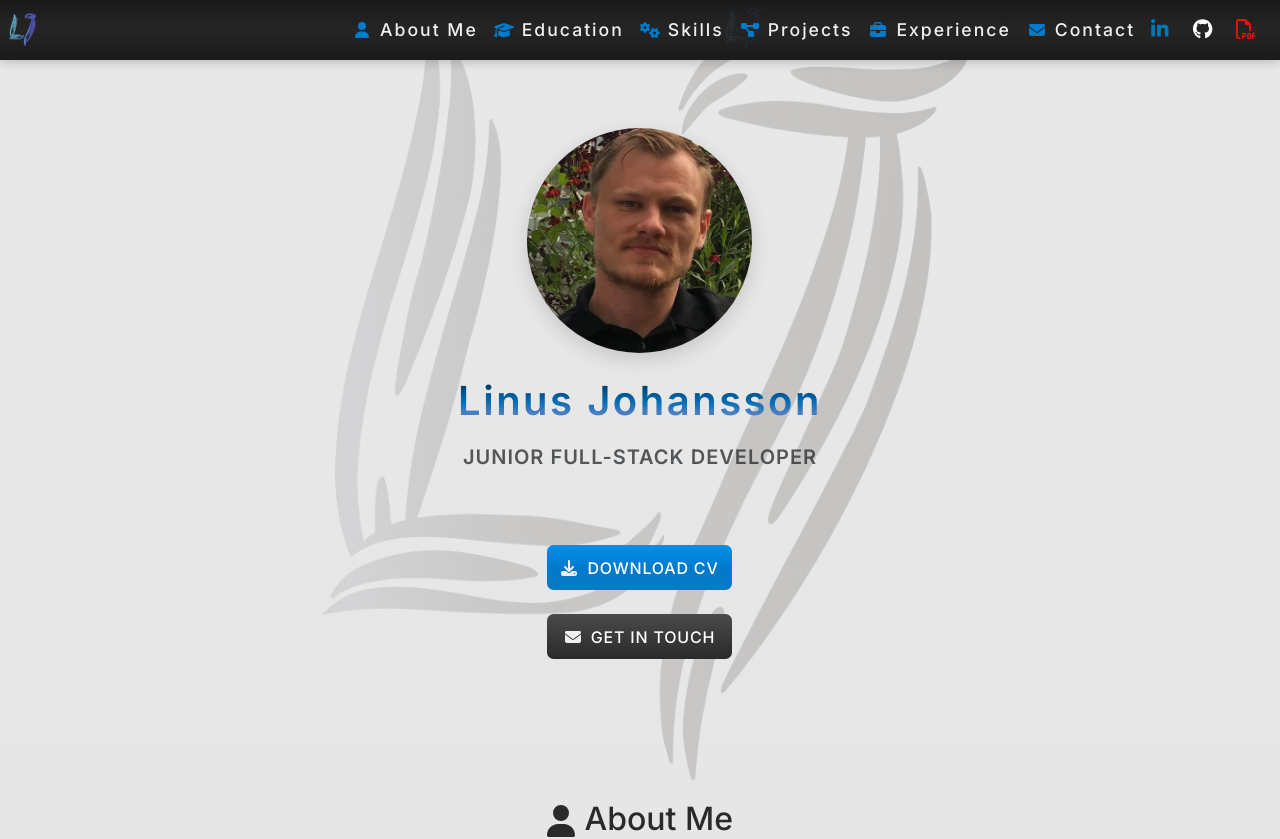
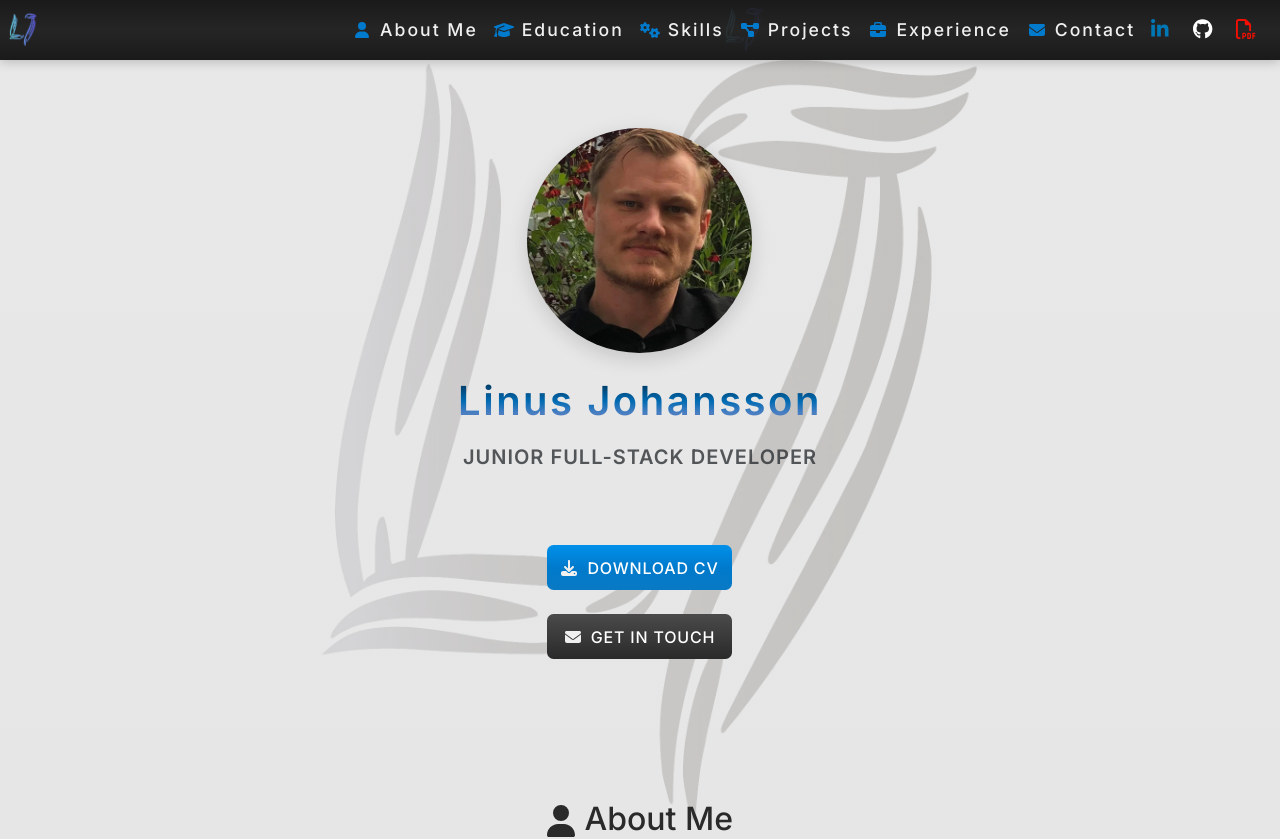
Before and after one commit to j0hanz/j0hanz-portfolio, a React (Create React App) app: page / in a window 1280 px wide. Shown: the top 839 px of the page. Built offline with nearby package versions, Linux system fonts and the light colour scheme; no server answers.

Commit message:
Adjust fixed background position

```diff
--- a/src/App.module.css
+++ b/src/App.module.css
@@ -70,7 +70,7 @@
 
 .fixedBackground {
   position: fixed;
-  top: 0;
+  top: 40px;
   left: 0;
   width: 100%;
   height: 100%;
```
